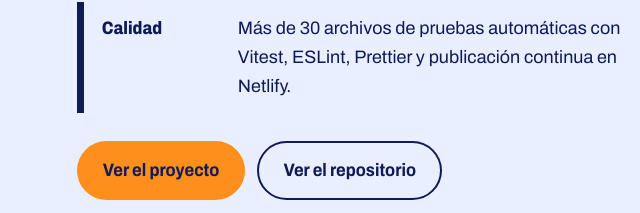
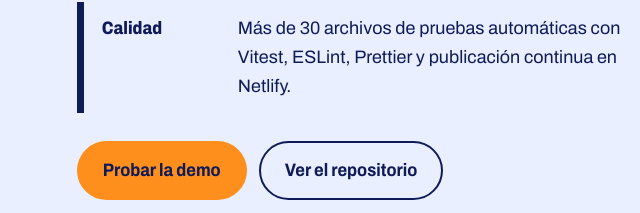
Before and after one commit to matig22/portfolio, a plain HTML site: page index.html in a window 1280 px wide. Shown: the part 2329-2542 px from the top of the page, 0-640 px from the left. Drawn offline with Linux system fonts and the light colour scheme.

Commit message:
Link Grace demo from portfolio

```diff
--- a/index.html
+++ b/index.html
@@ -7,10 +7,6 @@
 <meta name="description" content="Desarrollo apps web que siguen andando sin internet e instalo las redes por donde viajan los datos. Conocé Grace Indumentarias.">
 <meta property="og:title" content="Matías Marco Galli, desarrollador full stack">
 <meta property="og:description" content="Apps web offline-first con base de datos y pruebas automáticas. Conocé Grace Indumentarias.">
-<!--
-  EDITAR ANTES DE PUBLICAR (buscá y reemplazá):
-  Demo de Grace: enlazar aquí cuando esté publicada.
--->
 <link rel="preload" href="fonts/archivo.woff2" as="font" type="font/woff2" crossorigin>
 <script>
 (function(){
@@ -145,7 +141,7 @@ footer{margin-top:80px;color:var(--soft);font-size:15px}
         <div style="--c:var(--br)"><dt>Privacidad</dt><dd>Sesión obligatoria y PIN para ver costos, ganancias y deudas.</dd></div>
         <div style="--c:var(--navy)"><dt>Calidad</dt><dd>Más de 30 archivos de pruebas automáticas con Vitest, ESLint, Prettier y publicación continua en Netlify.</dd></div>
       </dl>
-      <div class="btns"><a class="btn main" href="#grace">Ver el proyecto</a><a class="btn" href="https://github.com/matig22/Grace-showcase" target="_blank" rel="noopener noreferrer">Ver el repositorio</a></div>
+      <div class="btns"><a class="btn main" href="https://demo-grace-indumentaria.netlify.app/" target="_blank" rel="noopener noreferrer">Probar la demo</a><a class="btn" href="https://github.com/matig22/Grace-showcase" target="_blank" rel="noopener noreferrer">Ver el repositorio</a></div>
       <p class="note">La demo usa datos inventados y no toca ninguna base: podés tocar todo. El PIN de la zona privada es 1234.</p>
     </div>
     <div class="phones" aria-label="Capturas de la demo">
```
Also changed, not shown: 1 other file.
